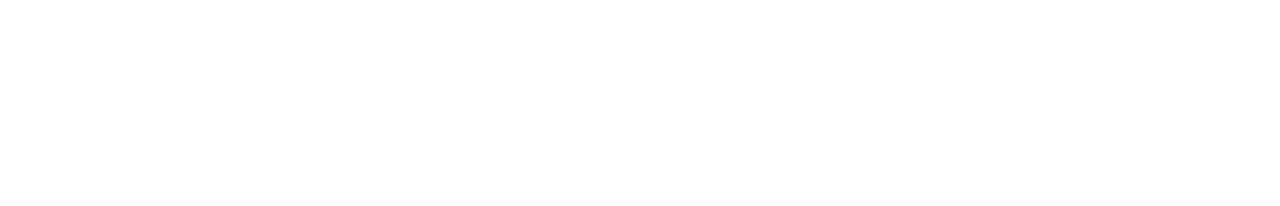
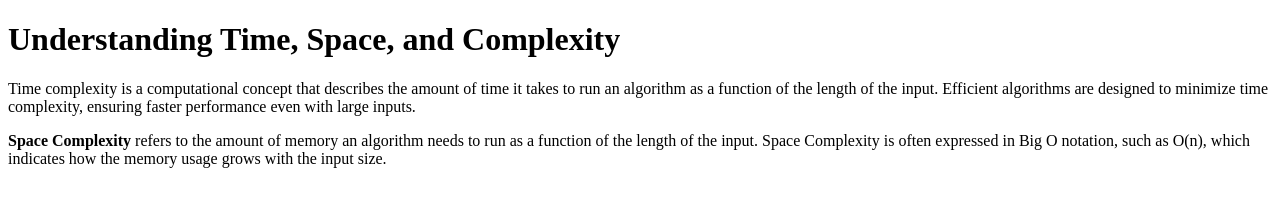
Before and after one commit to acciojob/time-and-space-complexity-Amit849274tiwari, a website: page main.html in a window 1280 px wide. Drawn offline with Linux system fonts and the light colour scheme.

Commit message:
created a submission

```diff
--- a/main.html
+++ b/main.html
@@ -7,7 +7,12 @@
 </head>
 
 <body>
-	<!-- the entire body must be written by student -->
+	<h1>Understanding Time, Space, and Complexity</h1>
+
+    <p>Time complexity is a computational concept that describes the amount of time it takes to run an algorithm as a function of the length of the input. Efficient algorithms are designed to minimize time complexity, ensuring faster performance even with large inputs.</p>
+
+    <p><b>Space Complexity</b> refers to the amount of memory an algorithm needs to run as a function of the length of the input. Space Complexity is often expressed in Big O notation, such as O(n), which indicates how the memory usage grows with the input size.</p>
+
     <script type="text/javascript" src="./script.js">
 </script>
 
```
